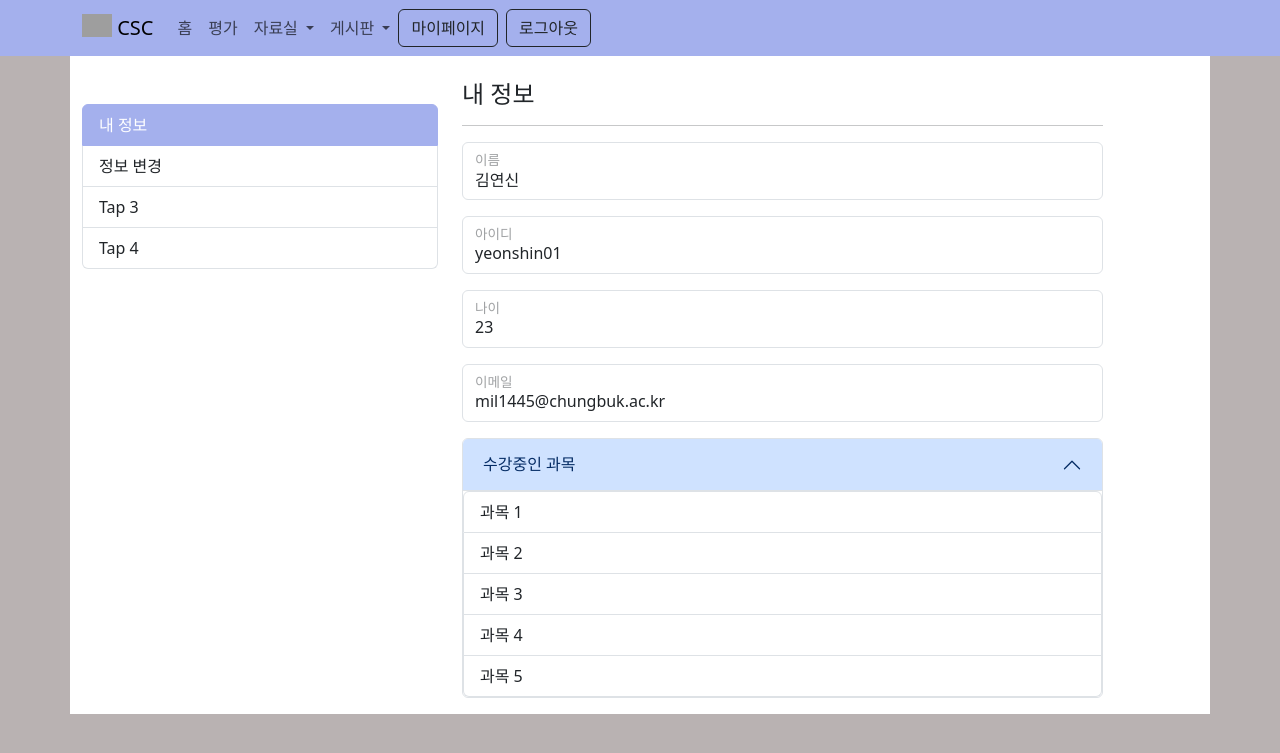
After one commit to king258436/ChungbukStudyCommnity, a Django app: template accounts/templates/accounts/MyPage_info.html in a window 1280 px wide. The commit adds this page. Shown: the top 753 px of the page. Run offline with Django 3.2, Linux system fonts and the light colour scheme; the template is opened without the code that fills it, so the values that code supplies are empty; grey boxes are pictures that could not be loaded.

Commit message:
회원가입 부트스트랩 적용 및 수정 / 마이페이지 구현

```diff
--- /dev/null
+++ b/accounts/templates/accounts/MyPage_info.html
@@ -0,0 +1,150 @@
+<!DOCTYPE html>
+<html lang="en">
+    <head>
+        <meta charset="utf-8">
+        <meta name="viewport" content="width=device-width, initial-scale=1">
+        <!-- CSS only -->
+        <link href="https://cdn.jsdelivr.net/npm/bootstrap@5.2.3/dist/css/bootstrap.min.css" rel="stylesheet" integrity="sha384-rbsA2VBKQhggwzxH7pPCaAqO46MgnOM80zW1RWuH61DGLwZJEdK2Kadq2F9CUG65" crossorigin="anonymous">
+        <link rel="stylesheet" type="text/css" href="https://cdn.jsdelivr.net/npm/bootstrap@5.3.0-alpha3/dist/css/bootstrap.min.css">
+        <title>정보 변경</title>
+
+        <style>
+            .selector-for-some-widget {
+                box-sizing: content-box;
+            }
+            body{
+                background: rgb(185, 178, 178);
+            }
+            .row{
+                background: white;
+            }
+            .list
+            .btn1{
+                    border : none;
+                    outline: none;
+                    height: 50px;
+                    width : 100%;
+                    background-color: #7489F0;
+                    color: black;
+                    border-radius: 4px;
+                    font-weight: bold;
+
+                }
+            #current{
+                background-color: #A4B0ED;
+                border-color: #A4B0ED;
+            }
+        </style>
+    </head>
+
+    <body>
+        <!-- 네비게이션 바 부분 -->
+        <nav class="navbar sticky-top navbar-expand-lg navbar-light" style="background-color: #A4B0ED";>
+            <div class="container">
+              <a class="navbar-brand" href="home.html">
+                <img src="https://ifh.cc/g/3Na8tF.png" alt="" width="30" class="d-inline-block align-text-top"> CSC</a>
+                <button class="navbar-toggler" type="button" data-bs-toggle="collapse" data-bs-target="#navbarDropdownMenuLink" aria-controls="navbarDropdownMenuLink" aria-expanded="false" aria-label="Toggle navigation">
+                    <span class="navbar-toggler-icon"></span>
+                </button>
+                <div class="collapse navbar-collapse" id="navbarDropdownMenuLink">
+                    <ul class="navbar-nav">
+                        <li class="nav-item">
+                            <a class="nav-link" aria-current="page" href="home.html">홈</a>
+                        </li>
+                        <li class="nav-item">
+                            <a class="nav-link" href="#">평가</a>
+                        </li>
+                        </li>
+                        <li class="nav-item dropdown">
+                            <a class="nav-link dropdown-toggle" href="#" id="navbarDropdownMenuLink" role="button" data-bs-toggle="dropdown" aria-expanded="false">
+                            자료실
+                            </a>
+                            <ul class="dropdown-menu" aria-labelledby="navbarDropdownMenuLink">
+                                <li><a class="dropdown-item" href="#">Action</a></li>
+                                <li><a class="dropdown-item" href="#">Another action</a></li>
+                                <li><a class="dropdown-item" href="#">Something else here</a></li>
+                            </ul>
+                        </li>
+                        <li class="nav-item dropdown">
+                            <a class="nav-link dropdown-toggle" href="#" id="navbarDropdownMenuLink" role="button" data-bs-toggle="dropdown" aria-expanded="false">
+                            게시판
+                            </a>
+                            <ul class="dropdown-menu" aria-labelledby="navbarDropdownMenuLink">
+                                <li><a class="dropdown-item" href="#">Action</a></li>
+                                <li><a class="dropdown-item" href="#">Another action</a></li>
+                                <li><a class="dropdown-item" href="#">Something else here</a></li>
+                            </ul>
+                        </li>
+                    </ul>
+                    <form class="d-flex flex-row justify-content-end">
+                        <button class="btn btn-outline-dark me-2" type="button" onclick="location.href='MyPage_info.html'">마이페이지</button>
+                        <button class="btn btn-outline-dark me-2" type="button" onclick="location.href='sign_out'">로그아웃</button>
+                    </form>
+                </div>
+
+            </div>
+        </nav>
+
+
+        <!-- 마이페이지 본문 -->
+        <div class="container">
+            <div class="row">
+                <!-- 좌측 사이드 페이지 탭 -->
+                <div class="col-lg-4 pt-5">
+                    <div class="list-group">
+                        <a href="MyPage_info.html" id="current" class="list-group-item list-group-item-action active" aria-current="true">내 정보</a>
+                        <a href="MyPage_info_change.html" class="list-group-item list-group-item-action">정보 변경</a>
+                        <a href="#" class="list-group-item list-group-item-action">Tap 3</a>
+                        <a href="#" class="list-group-item list-group-item-action">Tap 4</a>
+                      </div>
+                </div>
+                <!-- 정보 변경 부분 -->
+                <div class="col-lg-7">
+                        <br><h4>내 정보</h4>
+                        <hr>
+                        <div class="form-floating mb-3">
+                            <input type="text" readonly name="name" id="name" class="form-control" value="김연신">
+                            <label for="name" class="form-label">이름</label>
+                        </div>
+                        <div class="form-floating mb-3">
+                            <input type="text" name="ID" id="ID" class="form-control" value="yeonshin01">
+                            <label for="ID" class="form-label">아이디</label>
+                        </div>
+                        <div class="form-floating mb-3">
+                            <input type="text" readonly id="age" name="age" class="form-control" value="23">
+                            <label for="age" class="form-label">나이</label>
+                        </div>
+                        <div class="form-floating mb-3">
+                            <input type="email" id="email" name="email" class="form-control" value="mil1445@chungbuk.ac.kr">
+                            <label for="email" class="form-label">이메일</label>
+                        </div>
+                        <div class="form-floating mb-3">
+                            <div class="accordion" id="accordionExample">
+                                <div class="accordion-item">
+                                    <h2 class="accordion-header" id="headingOne">
+                                        <button class="accordion-button" type="button" data-bs-toggle="collapse" data-bs-target="#collapseOne" aria-expanded="true" aria-controls="collapseOne">
+                                            수강중인 과목
+                                        </button>
+                                    </h2>
+                                    <div id="collapseOne" class="accordion-collapse collapse show" aria-labelledby="headingOne" data-bs-parent="#courses_example">
+                                        <div class="col-md">
+                                            <div class="list-group">
+                                                <a href="과목1 게시판" class="list-group-item list-group-item-action">과목 1</a>
+                                                <a href="과목2 게시판" class="list-group-item list-group-item-action">과목 2</a>
+                                                <a href="과목3 게시판" class="list-group-item list-group-item-action">과목 3</a>
+                                                <a href="과목4 게시판" class="list-group-item list-group-item-action">과목 4</a>
+                                                <a href="과목5 게시판" class="list-group-item list-group-item-action">과목 5</a>
+                                            </div>
+                                        </div>
+                                    </div>
+                                </div>
+                            </div>
+                        </div>
+                </div>
+            </div>
+        </div>
+        <script src="https://cdn.jsdelivr.net/npm/bootstrap@5.3.0-alpha3/dist/js/bootstrap.bundle.min.js"
+        integrity="sha384-ENjdO4Dr2bkBIFxQpeoTz1HIcje39Wm4jDKdf19U8gI4ddQ3GYNS7NTKfAdVQSZe"
+        crossorigin="anonymous"></script>
+    </body>
+</html>
```
Also changed, not shown: accounts/templates/accounts/MyPage_info_change.html (added, +155 -0 lines), accounts/templates/accounts/SignUp.html (+98 -37 lines).
